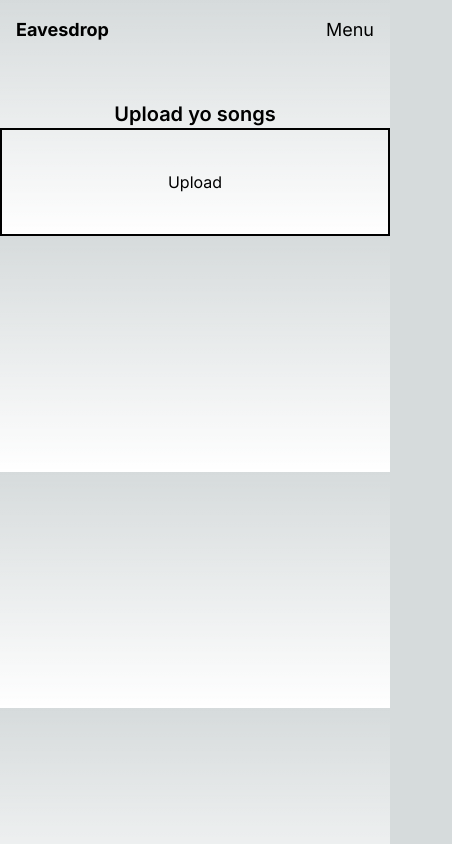
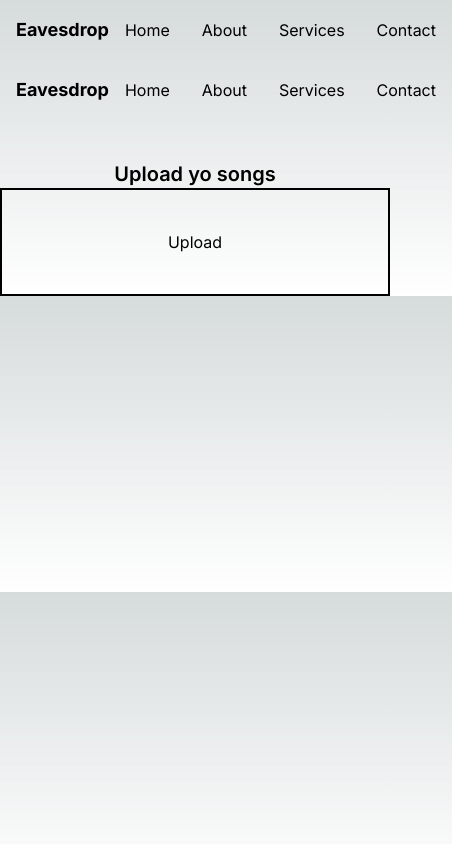
Before and after one commit to EavesdropCloud/eavesdrop-backup, a Next.js app in the folder frontend/: page /upload in a window 390 px wide. Shown: the whole page, 452 px wide, since content can reach past the window. Built offline with nearby package versions, Linux system fonts and the light colour scheme.

Commit message:
Frontend: Refactor use component architecture

```diff
--- a/frontend/src/app/_components/Navigation.tsx
+++ /dev/null
@@ -1,57 +0,0 @@
-"use client"
-
-import React, { useState } from 'react';
-
-const Navbar: React.FC = () => {
-  const [isOpen, setIsOpen] = useState(false);
-
-  const toggleNavbar = () => {
-    setIsOpen(!isOpen);
-  };
-
-  return (
-    <nav className="bg-blue-500 p-4">
-      <div className="max-w-5xl mx-auto flex justify-between items-center">
-        <div className="text-white font-bold text-lg">Eavesdrop</div>
-        <button
-          className="text-white text-lg md:hidden"
-          onClick={toggleNavbar}
-        >
-          Menu
-        </button>
-        <div
-          className={`${
-            isOpen ? 'block' : 'hidden'
-          } md:flex md:items-center`}
-        >
-          <a
-            href="#"
-            className="text-white py-2 px-4 hover:bg-blue-700"
-          >
-            Home
-          </a>
-          <a
-            href="#"
-            className="text-white py-2 px-4 hover:bg-blue-700"
-          >
-            About
-          </a>
-          <a
-            href="#"
-            className="text-white py-2 px-4 hover:bg-blue-700"
-          >
-            Services
-          </a>
-          <a
-            href="#"
-            className="text-white py-2 px-4 hover:bg-blue-700"
-          >
-            Contact
-          </a>
-        </div>
-      </div>
-    </nav>
-  );
-};
-
-export default Navbar;
--- a/frontend/src/app/account/page.tsx
+++ b/frontend/src/app/account/page.tsx
@@ -1,5 +1,5 @@
 import Link from 'next/link'
-import Navbar from '../_components/Navigation'
+import Navbar from '../../components/Navigation'
 import React from 'react'
 
 
--- a/frontend/src/app/layout.tsx
+++ b/frontend/src/app/layout.tsx
@@ -1,3 +1,4 @@
+import Navbar from '@/components/Navigation'
 import './globals.css'
 import type { Metadata } from 'next'
 import { Inter } from 'next/font/google'
@@ -17,6 +18,7 @@ export default function RootLayout({
   return (
     <html lang="en">
       <body className={inter.className}>
+        <Navbar />
         {children}
       </body>
     </html>
--- a/frontend/src/app/page.tsx
+++ b/frontend/src/app/page.tsx
@@ -1,31 +1,14 @@
-import Link from 'next/link'
-import Navbar from './_components/Navigation'
-
-interface File {
-  _id: String,
-  originalName: string
-}
-
-interface SongModel extends File {
-  metadata: {
-    title: string,
-    artist: string
-  }
-}
+import Song from '@/components/Song'
+import { SongModel } from '@/types'
 
 export default async function Home() {
   const songs = await getSongs()
   return (
     <main>
-      <Navbar />
       <h1 className="text-xl text-center font-semibold">Song Library</h1>
       <ul className="flex flex-row justify-around">
         {songs.map((song: SongModel) => (
-          <li className="mb-6">
-            <h2 className="text-xl font-semibold">{song.metadata.title}</h2>
-            <p className="text-gray-600">{song.metadata.artist}</p>
-            <a href={`/api/download/${song._id}`}>Download</a>
-          </li>
+          <Song song={song} />
         ))}
       </ul>
     </main>
--- a/frontend/src/app/upload/page.tsx
+++ b/frontend/src/app/upload/page.tsx
@@ -1,5 +1,5 @@
 import Link from 'next/link'
-import Navbar from '../_components/Navigation'
+import Navbar from '../../components/Navigation'
 import React from 'react'
 
 interface SongModel {
--- /dev/null
+++ b/frontend/src/components/Navigation.tsx
@@ -0,0 +1,28 @@
+"use client"
+
+import Link from 'next/link';
+import React, { useState } from 'react';
+
+const links = [
+  {href: '/', label: 'Home'},
+  {href: '/404', label: 'About'},
+  {href: '/404', label: 'Services'},
+  {href: '/404', label: 'Contact'}
+]
+
+export default function Navbar() {
+  return (
+    <nav className="bg-blue-500 p-4">
+      <div className="max-w-5xl mx-auto flex justify-between items-center">
+        <div className="text-white font-bold text-lg">Eavesdrop</div>
+        <div className="md:flex md:items-center">
+          {links.map(link => (
+            <Link href={link.href} className="text-white py-2 px-4 hover:bg-blue-700">{link.label}</Link>
+          ))}
+        </div>
+      </div>
+    </nav>
+  );
+}
+
+//export default Navbar;
--- /dev/null
+++ b/frontend/src/components/Song.tsx
@@ -0,0 +1,16 @@
+import React from "react";
+import { SongModel } from "../types";
+
+interface SongProps {
+    song: SongModel;
+}
+
+const Song = ({song}: SongProps) => (
+    <li className="mb-6">
+        <h2 className="text-xl font-semibold">{song.metadata.title}</h2>
+        <p className="text-gray-600">{song.metadata.artist}</p>
+        <a href={`/api/download/${song._id}`}>Download</a>
+    </li>
+);
+
+export default Song;
--- /dev/null
+++ b/frontend/src/types/index.ts
@@ -0,0 +1,11 @@
+export interface FileModel {
+    _id: String,
+    originalName: string
+}
+
+export interface SongModel extends FileModel {
+    metadata: {
+      title: string,
+      artist: string
+    }
+}
--- a/frontend/tsconfig.json
+++ b/frontend/tsconfig.json
@@ -12,7 +12,7 @@
     "moduleResolution": "bundler",
     "resolveJsonModule": true,
     "isolatedModules": true,
-    "jsx": "preserve",
+    "jsx": "react-jsx",
     "incremental": true,
     "plugins": [
       {
```
